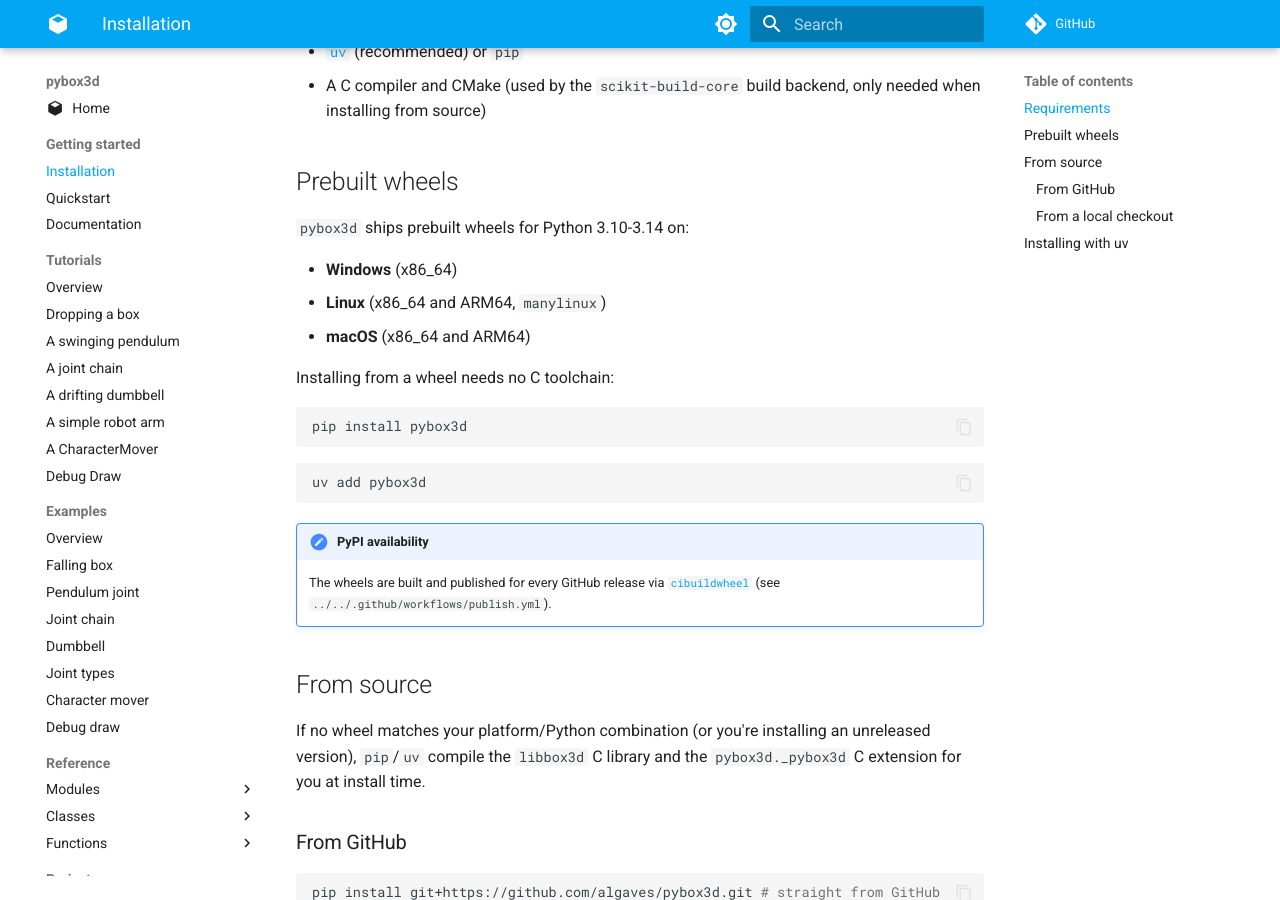
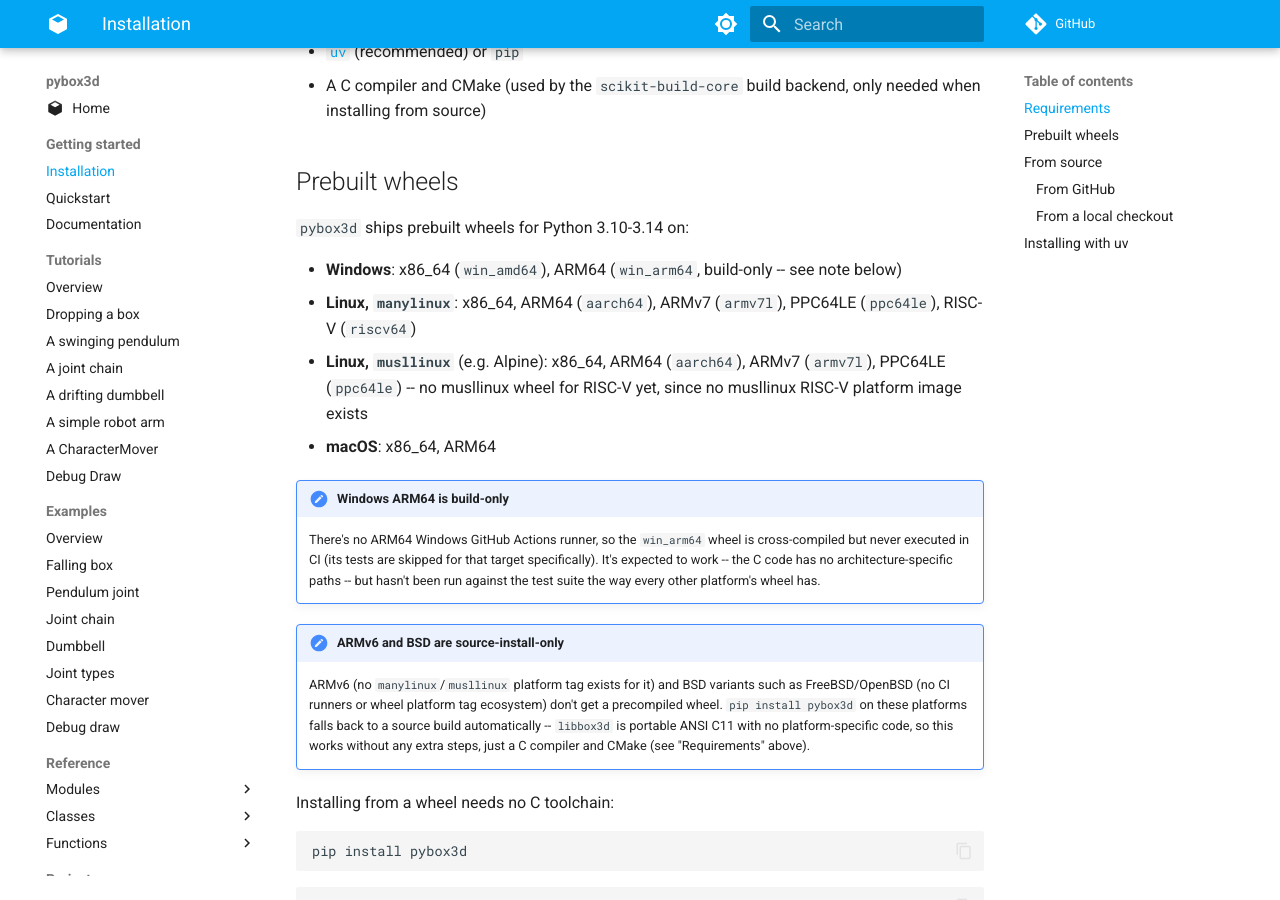
Before and after one commit to algaves/pybox3d, an MkDocs documentation site: the page built from docs/getting-started/install.md, in a window 1280 px wide and 900 px high, scrolled down 225 px. Built offline with MkDocs 1.6.1 and Material for MkDocs 9.7.7, drawn with Linux system fonts in a browser that asks for light colours; comment, search, counter and statistics services are not loaded.

Commit message:
ci: extend precompiled wheel matrix to more platforms
Add manylinux ARMv7/PPC64LE/RISC-V, musllinux wheels, and a
cross-compiled Windows ARM64 target to the cibuildwheel matrix, with
the changelog and installation docs updated to match.

```diff
--- a/docs/getting-started/install.md
+++ b/docs/getting-started/install.md
@@ -11,9 +11,30 @@
 
 `pybox3d` ships prebuilt wheels for Python 3.10-3.14 on:
 
-- **Windows** (x86_64)
-- **Linux** (x86_64 and ARM64, `manylinux`)
-- **macOS** (x86_64 and ARM64)
+- **Windows**: x86_64 (`win_amd64`), ARM64 (`win_arm64`, build-only --
+  see note below)
+- **Linux, `manylinux`**: x86_64, ARM64 (`aarch64`), ARMv7 (`armv7l`),
+  PPC64LE (`ppc64le`), RISC-V (`riscv64`)
+- **Linux, `musllinux`** (e.g. Alpine): x86_64, ARM64 (`aarch64`), ARMv7
+  (`armv7l`), PPC64LE (`ppc64le`) -- no musllinux wheel for RISC-V yet,
+  since no musllinux RISC-V platform image exists
+- **macOS**: x86_64, ARM64
+
+!!! note "Windows ARM64 is build-only"
+    There's no ARM64 Windows GitHub Actions runner, so the `win_arm64`
+    wheel is cross-compiled but never executed in CI (its tests are
+    skipped for that target specifically). It's expected to work -- the
+    C code has no architecture-specific paths -- but hasn't been run
+    against the test suite the way every other platform's wheel has.
+
+!!! note "ARMv6 and BSD are source-install-only"
+    ARMv6 (no `manylinux`/`musllinux` platform tag exists for it) and
+    BSD variants such as FreeBSD/OpenBSD (no CI runners or wheel platform
+    tag ecosystem) don't get a precompiled wheel. `pip install pybox3d`
+    on these platforms falls back to a source build automatically --
+    `libbox3d` is portable ANSI C11 with no platform-specific code, so
+    this works without any extra steps, just a C compiler and CMake (see
+    "Requirements" above).
 
 Installing from a wheel needs no C toolchain:
 
```
Also changed, not shown: CHANGELOG.md (+6 -0 lines), docs/changelog.md (+6 -0 lines), 1 other file.
